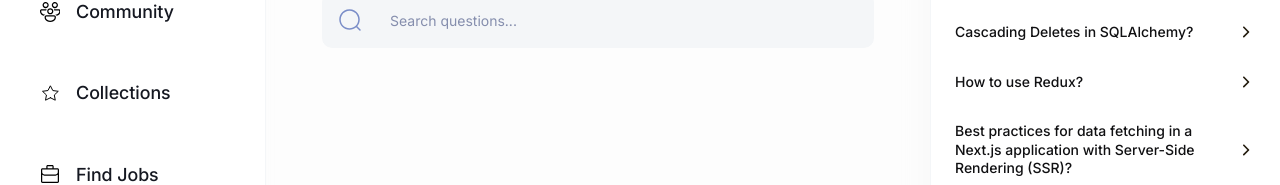
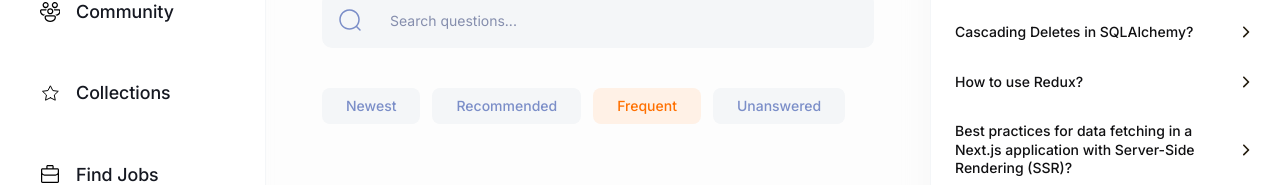
Before and after one commit to 33Frok1e/stack-overflow, a Next.js app: page / in a window 1280 px wide. Shown: the part 242-427 px from the top of the page. Built offline with nearby package versions, Linux system fonts and the light colour scheme; no server answers.

Commit message:
Home Filter added

```diff
--- a/app/(root)/(home)/page.tsx
+++ b/app/(root)/(home)/page.tsx
@@ -1,4 +1,5 @@
 import Filter from '@/components/filters/Filter'
+import HomeFilter from '@/components/filters/HomeFilter'
 import LocalSearch from '@/components/navigation/search/LocalSearch'
 import { Button } from '@/components/ui/button'
 import { HomePageFilters } from '@/constants/filters'
@@ -32,6 +33,8 @@
           containerClasses='hidden max-md:flex'
         />
       </div>
+
+      <HomeFilter />
     </>
   )
 }
--- /dev/null
+++ b/components/filters/HomeFilter.tsx
@@ -0,0 +1,21 @@
+'use client'
+
+import { HomePageFilters } from '@/constants/filters';
+import React from 'react'
+import { Button } from '../ui/button';
+
+const HomeFilter = () => {
+    const active = 'frequent';
+
+  return (
+    <div className='mt-10 hidden flex-wrap gap-3 md:flex'>
+        {HomePageFilters.map((item) => (
+            <Button key={item.value} onClick={() => {}} className={`body-medium rounded-lg px-6 py-3 capitalize shadow-none ${active === item.value ? 'bg-primary-100 text-primary-500' : 'bg-light-800 text-light-500 hover:bg-light-900 dark:bg-dark-300 dark:text-light-500 dark:hover:bg-dark-300'}`}>
+                {item.name}
+            </Button>
+        ))}
+    </div>
+  )
+}
+
+export default HomeFilter
```
